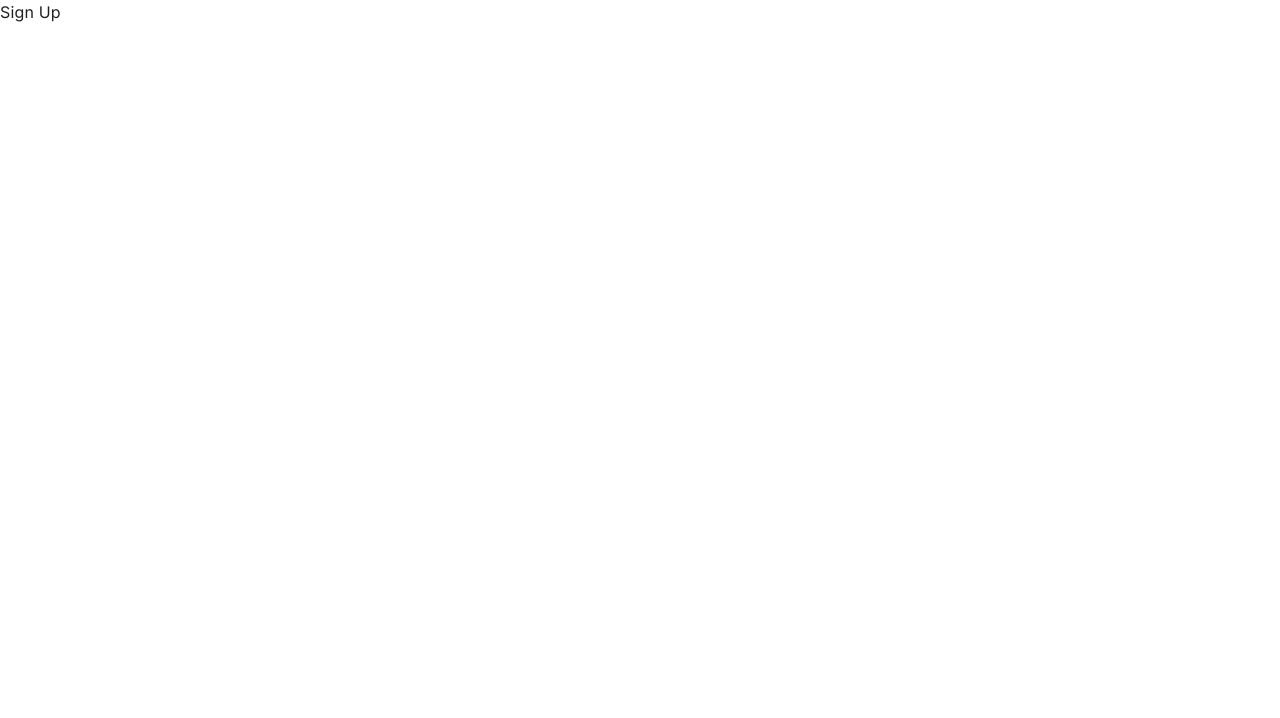
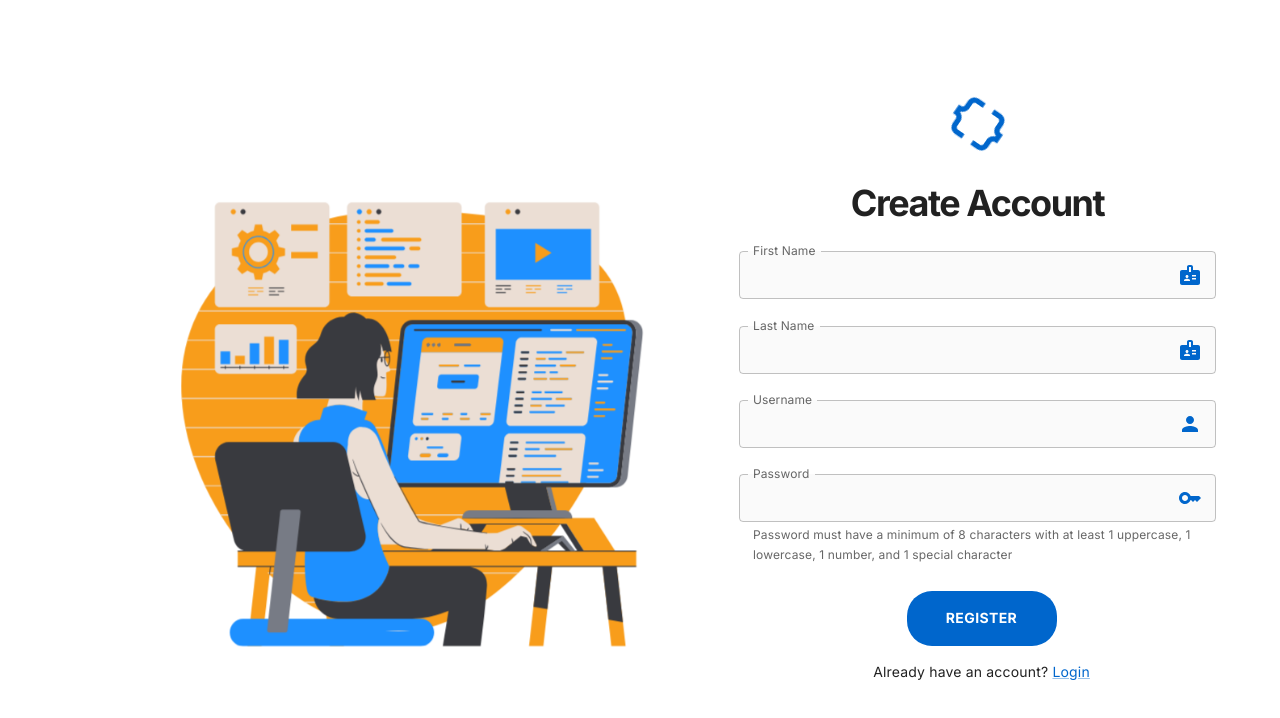
Before and after one commit to amgauthier1992/codecampfinder-client, a React (Create React App) app: page /sign-up in a window 1280 px wide. Shown: the top 718 px of the page. Built offline with nearby package versions, Linux system fonts and the light colour scheme.

Commit message:
WIP SignUp form using react-hook-form lib, missing POST req logic/fully fleshed out onSubmit handler

```diff
--- a/package.json
+++ b/package.json
@@ -12,6 +12,7 @@
     "@testing-library/user-event": "^13.5.0",
     "react": "^18.2.0",
     "react-dom": "^18.2.0",
+    "react-hook-form": "^7.49.2",
     "react-router-dom": "^6.21.0",
     "react-scripts": "5.0.1",
     "web-vitals": "^2.1.4"
--- a/src/layouts/Header/nav-links.js
+++ b/src/layouts/Header/nav-links.js
@@ -6,7 +6,7 @@ const NavLinks = () => {
   return (
     <Stack
       direction='row'
-      spacing={2}
+      spacing={4}
     >
       <MUILink
         component={ReactRouterLink}
--- /dev/null
+++ b/src/pages/SignUp/form.js
@@ -0,0 +1,201 @@
+import { Button, Grid, Link, Stack, TextField, Typography } from '@mui/material';
+import { useCallback } from 'react';
+import { useForm, Controller } from 'react-hook-form';
+import { Link as ReactRouterLink } from 'react-router-dom';
+import styles from './styles';
+
+import BadgeIcon from '@mui/icons-material/Badge';
+import DataObjectIcon from '@mui/icons-material/DataObject';
+import PersonIcon from '@mui/icons-material/Person';
+import KeyOutlinedIcon from '@mui/icons-material/KeyOutlined';
+
+const SignUpForm = () => {
+  const { handleSubmit, control } = useForm();
+
+  const onSubmit = useCallback((data, e) => {
+    console.log(data, e);
+  }, []);
+
+  return (
+    <>
+      <Grid
+        component='form'
+        container
+        onSubmit={handleSubmit(onSubmit)}
+        spacing={1}
+        sx={styles.RegisterForm}
+      >
+        <DataObjectIcon sx={styles.LogoIcon} />
+        <Grid
+          item
+          xs={12}
+          sx={styles.GridItem}
+        >
+          <Typography
+            align='center'
+            variant='h1'
+          >
+            Create Account
+          </Typography>
+        </Grid>
+        <Grid
+          item
+          xs={12}
+          sx={styles.GridItem}
+        >
+          <Controller
+            control={control}
+            name='firstName'
+            render={({ field: { onChange, value }, fieldState: { error } }) => (
+              <TextField
+                label='First Name'
+                onChange={onChange}
+                variant='outlined'
+                value={value}
+                InputLabelProps={{
+                  shrink: true
+                }}
+                InputProps={{
+                  endAdornment: <BadgeIcon color='primary' />
+                }}
+                error={!!error}
+                helperText={error ? error.message : null}
+              />
+            )}
+            rules={{ required: 'First name is required' }}
+          />
+        </Grid>
+        <Grid
+          item
+          xs={12}
+          sx={styles.GridItem}
+        >
+          <Controller
+            control={control}
+            name='lastName'
+            render={({ field: { onChange, value }, fieldState: { error } }) => (
+              <TextField
+                label='Last Name'
+                onChange={onChange}
+                variant='outlined'
+                value={value}
+                InputLabelProps={{
+                  shrink: true
+                }}
+                InputProps={{
+                  endAdornment: <BadgeIcon color='primary' />
+                }}
+                error={!!error}
+                helperText={error ? error.message : null}
+              />
+            )}
+            rules={{ required: 'Last name is required' }}
+          />
+        </Grid>
+        <Grid
+          item
+          xs={12}
+          sx={styles.GridItem}
+        >
+          <Controller
+            control={control}
+            name='username'
+            render={({ field: { onChange, value }, fieldState: { error } }) => (
+              <TextField
+                label='Username'
+                onChange={onChange}
+                variant='outlined'
+                value={value}
+                InputLabelProps={{
+                  shrink: true
+                }}
+                InputProps={{
+                  endAdornment: <PersonIcon color='primary' />
+                }}
+                error={!!error}
+                helperText={error ? error.message : null}
+              />
+            )}
+            rules={{
+              required: 'Username is required',
+              maxLength: { value: 20, message: 'Username cannot exceed 20 characters' }
+            }}
+          />
+        </Grid>
+        <Grid
+          item
+          xs={12}
+          sx={styles.GridItem}
+        >
+          <Controller
+            control={control}
+            name='password'
+            render={({ field: { onChange, value }, fieldState: { error } }) => (
+              <TextField
+                label='Password'
+                onChange={onChange}
+                variant='outlined'
+                value={value}
+                InputLabelProps={{
+                  shrink: true
+                }}
+                InputProps={{
+                  endAdornment: <KeyOutlinedIcon color='primary' />
+                }}
+                error={!!error}
+                helperText={
+                  error
+                    ? error.message
+                    : 'Password must have a minimum of 8 characters with at least 1 uppercase, 1 lowercase, 1 number, and 1 special character'
+                }
+                type='password'
+              />
+            )}
+            rules={{
+              required: 'Password is required',
+              minLength: { value: 8, message: 'Password must be at least 8 characters in length' },
+              pattern: {
+                value: new RegExp(
+                  /^(?=.*[a-z])(?=.*[A-Z])(?=.*\d)(?=.*[@$!%*?&])[A-Za-z\d@$!%*?&]{8,}$/
+                ),
+                message:
+                  'Password must have a minimum of 8 characters with at least 1 uppercase, 1 lowercase, 1 number, and 1 special character'
+              }
+            }}
+          />
+        </Grid>
+        <Grid
+          item
+          xs={12}
+        >
+          <Stack
+            direction='column'
+            justifyContent='flex-start'
+            alignItems='center'
+            spacing={2}
+            sx={styles.RegisterCtas}
+          >
+            <Button
+              type='submit'
+              variant='contained'
+              sx={styles.RegisterBtn}
+            >
+              Register
+            </Button>
+            <Typography variant='body2'>
+              Already have an account?{' '}
+              <Link
+                component={ReactRouterLink}
+                to='/login'
+              >
+                Login
+              </Link>
+            </Typography>
+          </Stack>
+        </Grid>
+      </Grid>
+    </>
+  );
+};
+
+export default SignUpForm;
--- a/src/pages/SignUp/index.js
+++ b/src/pages/SignUp/index.js
@@ -1,13 +1,35 @@
 import { Container } from '@mui/material';
+import SignUpForm from './form';
 import styles from './styles';
+import './styles.css';
+import { useIsDesktop } from '../../_helpers/breakpoint';
+
+const imageStyles = {
+  width: '675px',
+  height: '675px'
+};
 
 const SignUp = () => {
+  const isDesktop = useIsDesktop();
+
+  if (isDesktop) {
+    imageStyles.width = '750px';
+    imageStyles.height = '750px';
+  }
+
   return (
     <Container
       maxWidth='xxl'
       sx={styles.Container}
     >
-      Sign Up
+      {isDesktop && (
+        <img
+          alt='Woman sitting at desk coding'
+          className='signup-img'
+          src={`${process.env.PUBLIC_URL}/sign-up.png`}
+        />
+      )}
+      <SignUpForm />
     </Container>
   );
 };
--- /dev/null
+++ b/src/pages/SignUp/styles.css
@@ -0,0 +1,18 @@
+.signup-img {
+  width: 675px;
+  height: 675px;
+}
+
+@media (min-width: 1440px) {
+  .signup-img {
+    width: 700px;
+    height: 700px;
+  }
+}
+
+@media (min-width: 1536px) {
+  .signup-img {
+    width: 750px;
+    height: 750px;
+  }
+}
--- a/src/pages/SignUp/styles.js
+++ b/src/pages/SignUp/styles.js
@@ -1,10 +1,70 @@
 const styles = {
   Container: {
-    '&.MuiContainer-root': {
+    '&.MuiContainer-root': ({ breakpoints }) => ({
+      display: 'flex',
       height: '100vh',
-      padding: 0
+      paddingTop: '64px',
+      paddingBottom: '64px',
+      [breakpoints.up('sm')]: {
+        paddingLeft: '64px',
+        paddingRight: '64px'
+      },
+      [breakpoints.up('md')]: {
+        paddingLeft: '180px',
+        paddingRight: '180px'
+      },
+      [breakpoints.up('lg')]: {
+        padding: '100px 64px'
+      },
+      [breakpoints.up('1440')]: {
+        padding: '100px 240px 64px 128px'
+      }
+    })
+  },
+  GridItem: () => ({
+    '&.MuiGrid-item': {
+      paddingLeft: 0
     }
-  }
+  }),
+  LogoIcon: ({ palette }) => ({
+    animation: 'rotateAnimation 5s linear infinite',
+    '@keyframes rotateAnimation': {
+      from: { transform: 'rotate(0deg)' },
+      to: { transform: 'rotate(360deg)' }
+    },
+    color: palette.primary.main,
+    display: 'block',
+    fontSize: '4em',
+    marginLeft: 'auto',
+    marginRight: 'auto'
+  }),
+  RegisterBtn: () => ({
+    display: 'block',
+    marginLeft: 'auto',
+    marginRight: 'auto',
+    borderRadius: '25px',
+    fontWeight: 700,
+    height: '55px',
+    width: '150px'
+  }),
+  RegisterCtas: () => ({
+    marginLeft: 'auto',
+    marginRight: 'auto'
+  }),
+  RegisterForm: ({ breakpoints }) => ({
+    '&.MuiGrid-container': {
+      width: '100%',
+      maxHeight: '650px',
+      marginLeft: '0px',
+      [breakpoints.up('lg')]: {
+        width: '50%',
+        marginLeft: 'auto'
+      },
+      [breakpoints.up('1440')]: {
+        width: '35%'
+      }
+    }
+  })
 };
 
 export default styles;
--- a/src/theme/components/index.js
+++ b/src/theme/components/index.js
@@ -3,6 +3,21 @@ import BUTTONS from './buttons';
 const components = {
   MuiButton: {
     variants: BUTTONS
+  },
+  MuiTextField: {
+    styleOverrides: {
+      root: {
+        width: '100%'
+      }
+    }
+  },
+  MuiOutlinedInput: {
+    styleOverrides: {
+      root: {
+        height: '48px',
+        backgroundColor: 'rgba(200, 200, 200, 0.1)'
+      }
+    }
   }
 };
 
--- a/src/theme/typography.js
+++ b/src/theme/typography.js
@@ -12,7 +12,7 @@ const typography = {
   fontWeightBold: 700,
   h1: {
     fontSize: '2.25rem',
-    fontWeight: 600,
+    fontWeight: 700,
     lineHeight: 1.2,
     letterSpacing: '-0.09375rem'
   },
```
Also changed, not shown: .eslintrc.json, public/sign-up.png (added), 1 other file (tests, documents, lock files or other folders).
